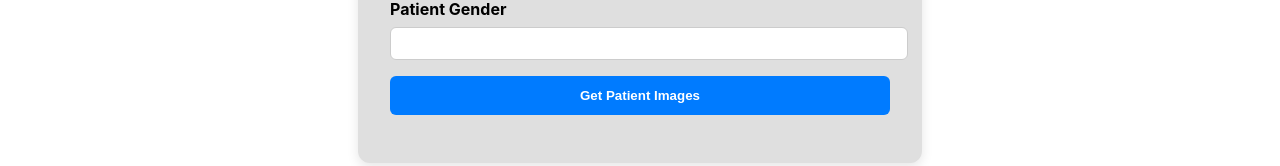
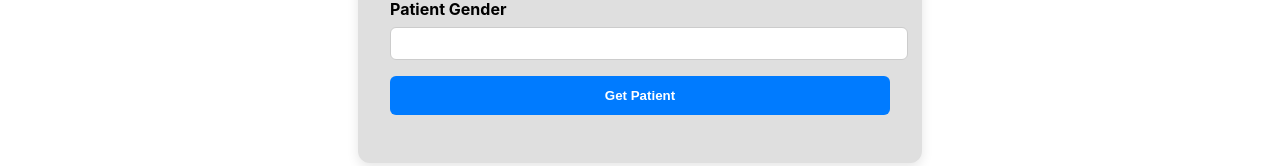
Before and after one commit to flopwzh/CS6440-frontend, a React (Create React App) app in the folder 6440/: page /Search in a window 1280 px wide. Shown: the part 427-593 px from the top of the page. Built offline with nearby package versions, Linux system fonts and the light colour scheme.

Commit message:
fix button in Search.js

```diff
--- a/6440/src/components/Search.js
+++ b/6440/src/components/Search.js
@@ -81,7 +81,7 @@ const Download = () => {
                     </div>
                     <div>
                         <Button type="submit" disabled={loading}>
-                            {loading ? "Downloading..." : "Get Patient Images"}
+                            {loading ? "Downloading..." : "Get Patient"}
                         </Button>
                     </div>
                     </form>
```
